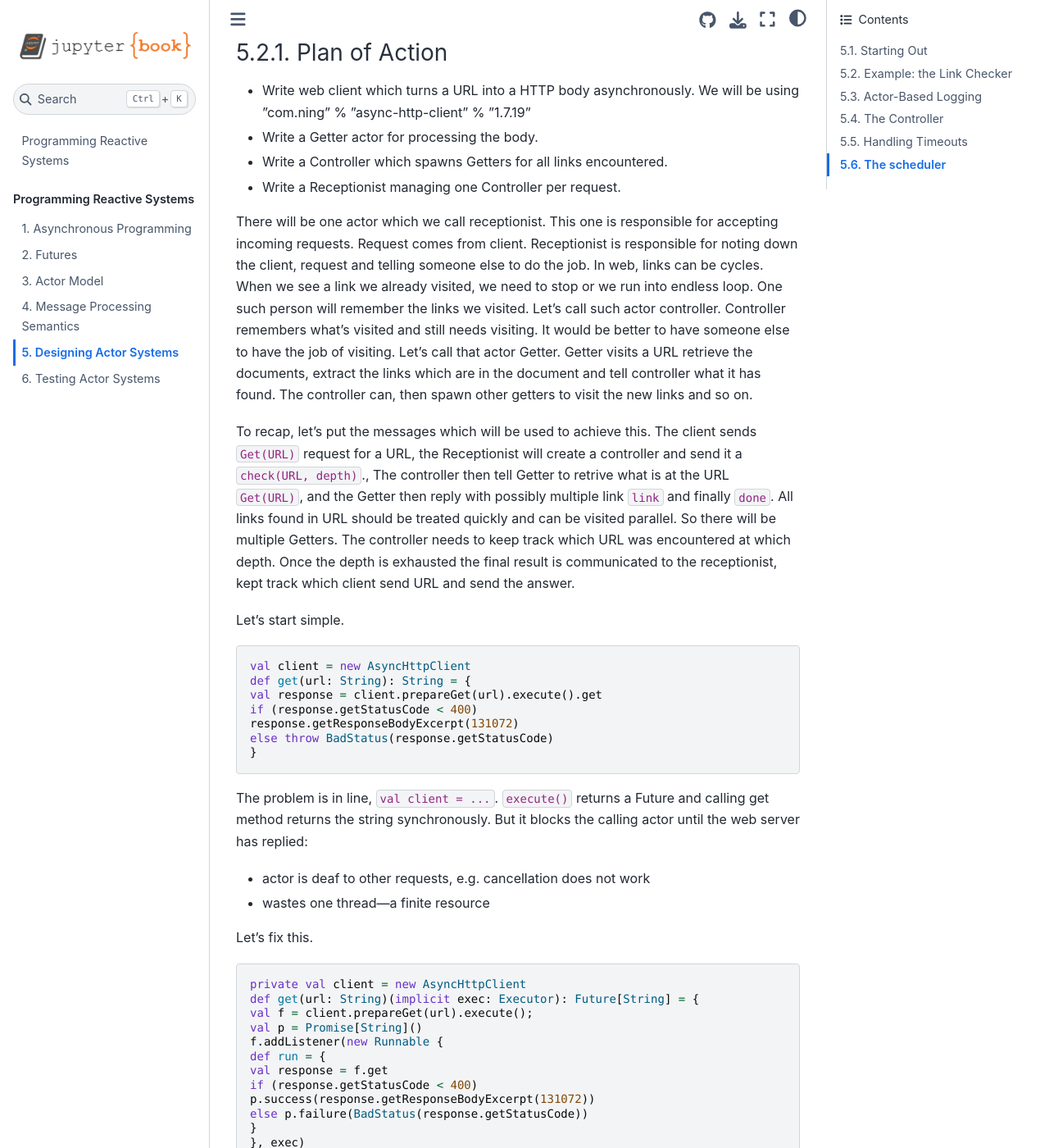
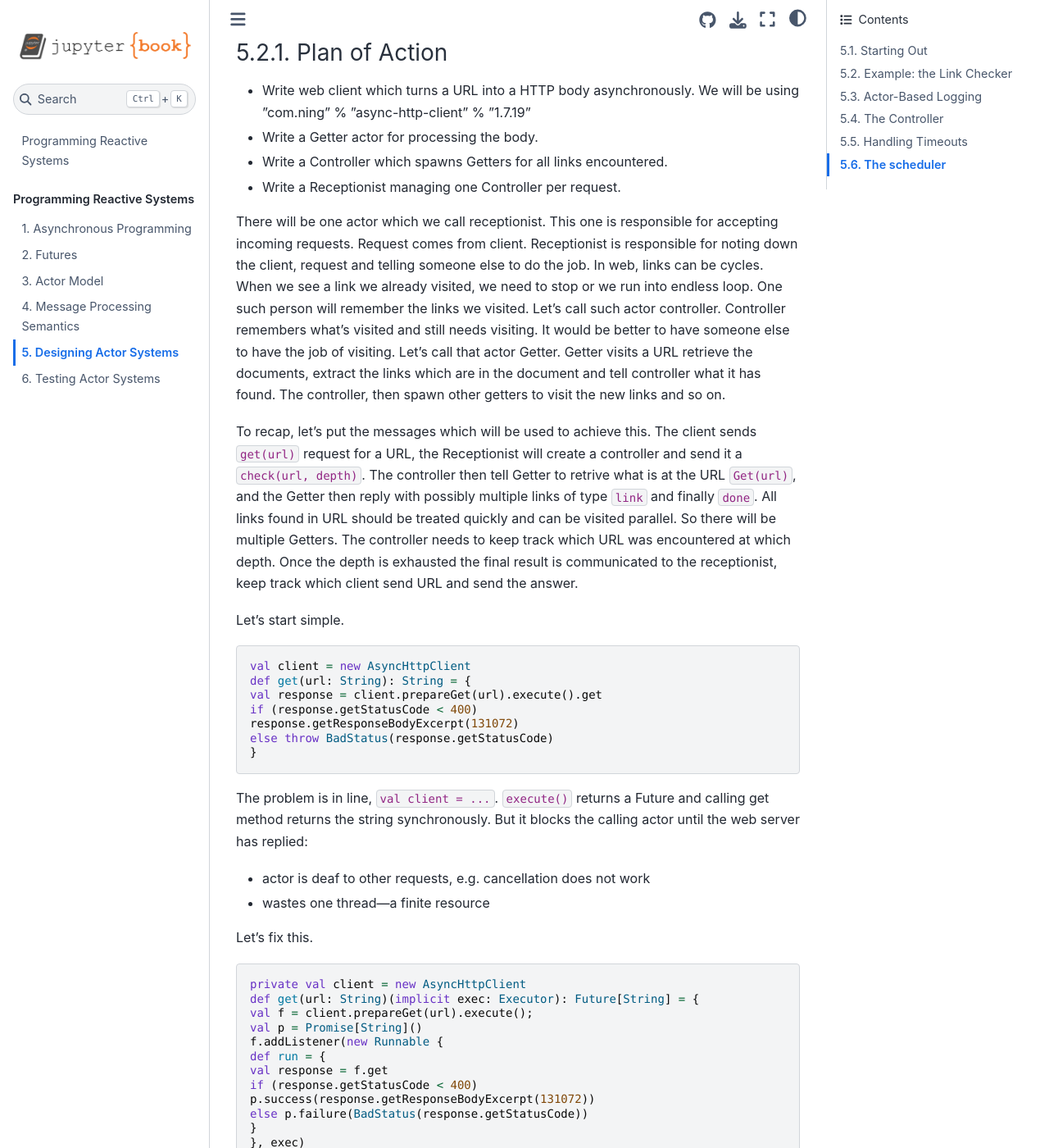
Before and after one commit to hacker-eleos/scala-reactive-notes, a Jupyter Book: the page built from notebooks/week2/week2_4.md, in a window 1280 px wide and 1400 px high, scrolled down 536 px. Shown: the whole window at 82% size. Built offline with Jupyter Book 1.0.4 settings and Sphinx 7.4.7 and the Sphinx Book theme 1.1.4, drawn with Linux system fonts in a browser that asks for light colours; some of the changed text lies outside the part shown.

Commit message:
Update week2_4.md
Fix typos

````diff
--- a/notebooks/week2/week2_4.md
+++ b/notebooks/week2/week2_4.md
@@ -20,9 +20,9 @@ content, extract links and follow them, bounded by a maximum depth; all links en
 * Write a Receptionist managing one Controller per request.
 
 
-There will be one actor which we call receptionist. This one is responsible for accepting incoming requests. Request comes from client. Receptionist is responsible for noting down the client, request and telling someone else to do the job. In web, links can be cycles. When we see a link we already visited, we need to stop or we run into endless loop. One such person will remember the links we visited. Let's call such actor controller. Controller remembers what's visited and still needs visiting. It would be better to have someone else to have the job of visiting. Let's call that actor Getter. Getter visits a URL retrieve the documents, extract the links which are in the document and tell controller what it has found. The controller can, then spawn other getters to visit the new links and so on.
+There will be one actor which we call receptionist. This one is responsible for accepting incoming requests. Request comes from client. Receptionist is responsible for noting down the client, request and telling someone else to do the job. In web, links can be cycles. When we see a link we already visited, we need to stop or we run into endless loop. One such person will remember the links we visited. Let's call such actor controller. Controller remembers what's visited and still needs visiting. It would be better to have someone else to have the job of visiting. Let's call that actor Getter. Getter visits a URL retrieve the documents, extract the links which are in the document and tell controller what it has found. The controller, then spawn other getters to visit the new links and so on.
 
-To recap, let's put the messages which will be used to achieve this.  The client sends `Get(URL)` request for a URL, the Receptionist will create a controller and send it a `check(URL, depth)`., The controller then tell Getter to retrive what is at the URL `Get(URL)`, and the Getter then reply with possibly multiple link `link` and finally `done`. All links found in URL should be treated quickly and can be visited parallel. So there will be multiple Getters. The controller needs to keep track which URL was encountered at which depth. Once the depth is exhausted the final result is communicated to the receptionist, kept track which client send URL and send the answer.
+To recap, let's put the messages which will be used to achieve this.  The client sends `get(url)` request for a URL, the Receptionist will create a controller and send it a `check(url, depth)`. The controller then tell Getter to retrive what is at the URL `Get(url)`, and the Getter then reply with possibly multiple links of type `link` and finally `done`. All links found in URL should be treated quickly and can be visited parallel. So there will be multiple Getters. The controller needs to keep track which URL was encountered at which depth. Once the depth is exhausted the final result is communicated to the receptionist, keep track which client send URL and send the answer.
 
 Let's start simple.
 ```scala
@@ -107,10 +107,9 @@ context.stop(self)
 }
 }
 ```
-`context` has a field `parent`. Remember every actor has exactly one parent which created it. If we get a string `body` we use `findLinks` to get iterator, and for each link we send them as message to parent actor. Once we communicated all the links to parent, we stop. Which means sending parent done message and stopping itself. In case of failure we stop.
+`context` has a field `parent`. Remember every actor has exactly one parent which created it. If we get a string `body` we use `findLinks` to get iterator, and for each link we send them as message to parent actor. Once we communicated all the links to parent, we stop, which means sending parent done message and stopping itself. In case of failure, we stop.
 
-> Actors are run by a dispatcher—potentially shared—which can also
-run Futures.
+> Actors are run by a dispatcher—potentially shared—which can also run Futures.
 
 ## Actor-Based Logging
 
````
Also changed, not shown: other parts of notebooks/week2/week2_4.md (+1 -1 lines).
